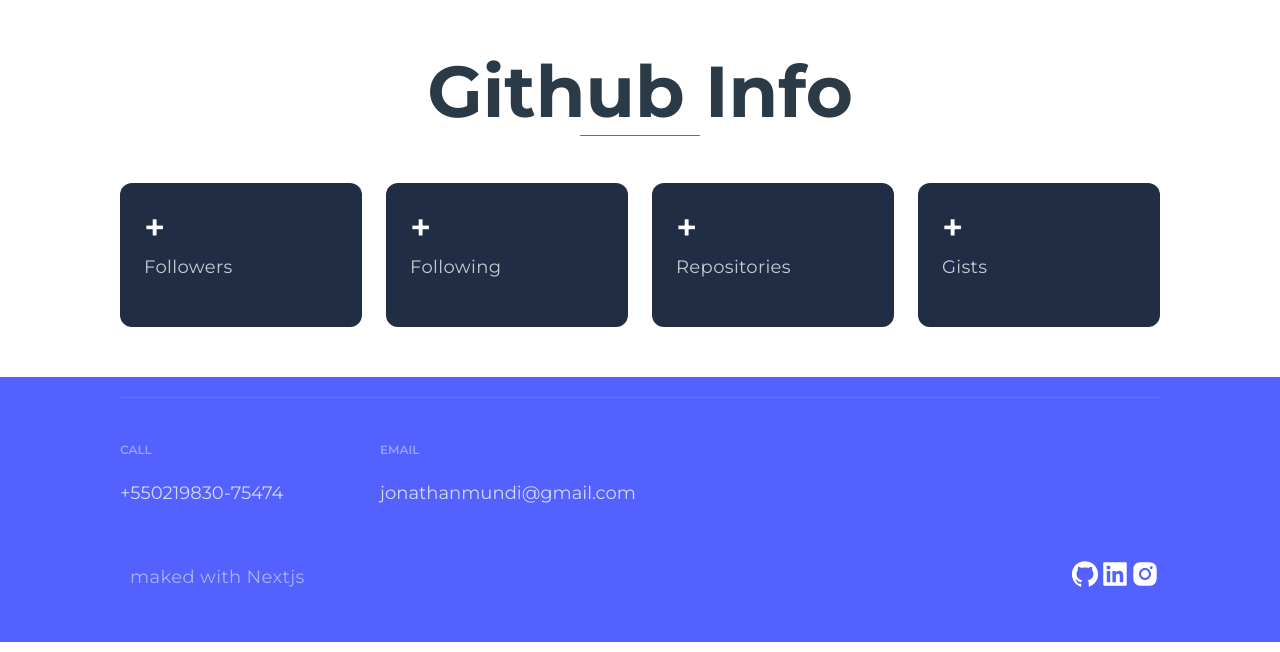
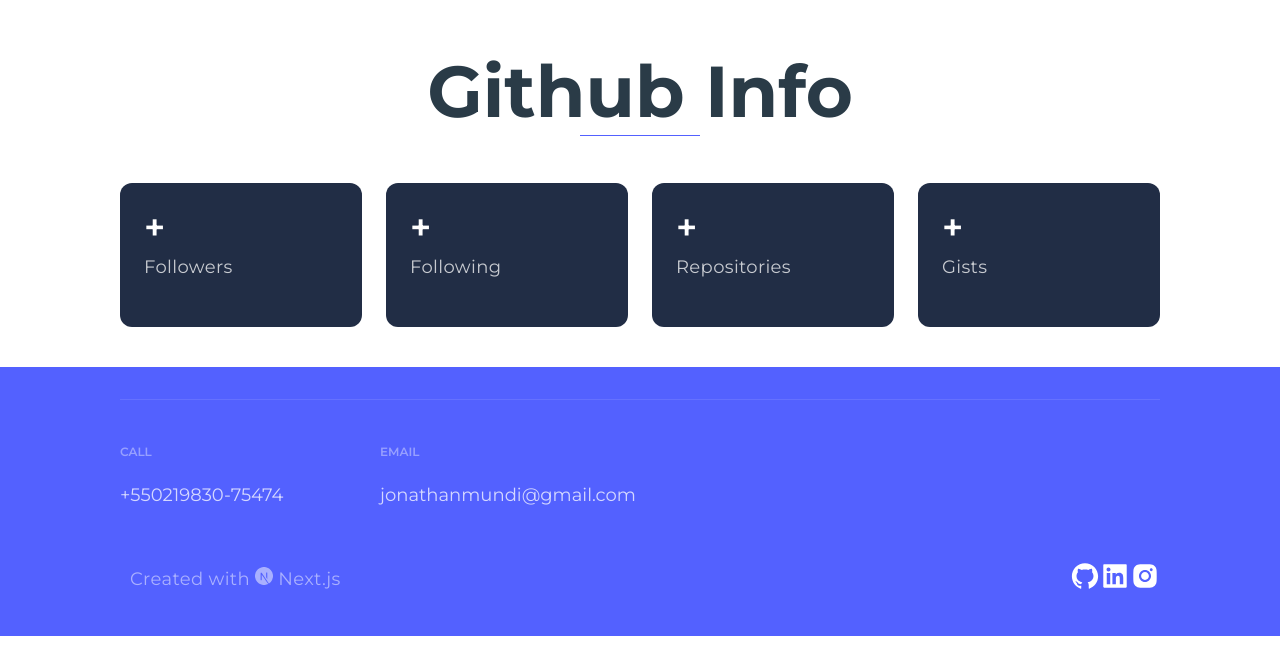
Before and after one commit to kamum/myPortfolio, a Next.js app: page / in a window 1280 px wide. Shown: the part 3866-4518 px from the top of the page. Built offline with nearby package versions, Linux system fonts and the light colour scheme; no server answers.

Commit message:
Footer modified

```diff
--- a/src/components/Footer/Footer.js
+++ b/src/components/Footer/Footer.js
@@ -1,5 +1,6 @@
 import React from 'react';
 import { AiFillGithub, AiFillInstagram, AiFillLinkedin } from 'react-icons/ai';
+import {SiNextDotJs} from 'react-icons/si'
 
 import { SocialIcons } from '../Header/HeaderStyles';
 import { CompanyContainer, FooterWrapper, LinkColumn, LinkItem, LinkList, LinkTitle, Slogan, SocialContainer, SocialIconsContainer } from './FooterStyles';
@@ -24,7 +25,7 @@ const Footer = () => {
         </LinkList>
         <SocialIconsContainer>
           <CompanyContainer>
-            <Slogan>maked with Nextjs</Slogan>
+            <Slogan>Created with <SiNextDotJs/> Next.js</Slogan>
           </CompanyContainer>
           <SocialContainer>
             <SocialIcons href="https://github.com/kamum">
--- a/src/components/Footer/FooterStyles.js
+++ b/src/components/Footer/FooterStyles.js
@@ -3,8 +3,8 @@ import styled from "styled-components"
 export const FooterWrapper = styled.section`
 	width: calc(100vw - 96px);
   max-width: 1040px;
-  padding: 2rem 48px 40px;
-  margin: 1rem auto;
+  padding: 32px 0 32px;
+  margin: 0 auto;
   box-sizing: content-box;
 
 
```
